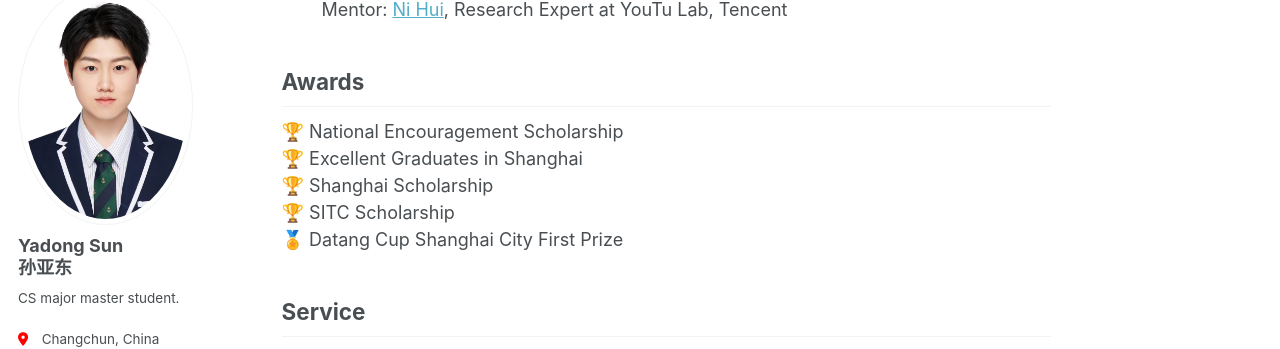
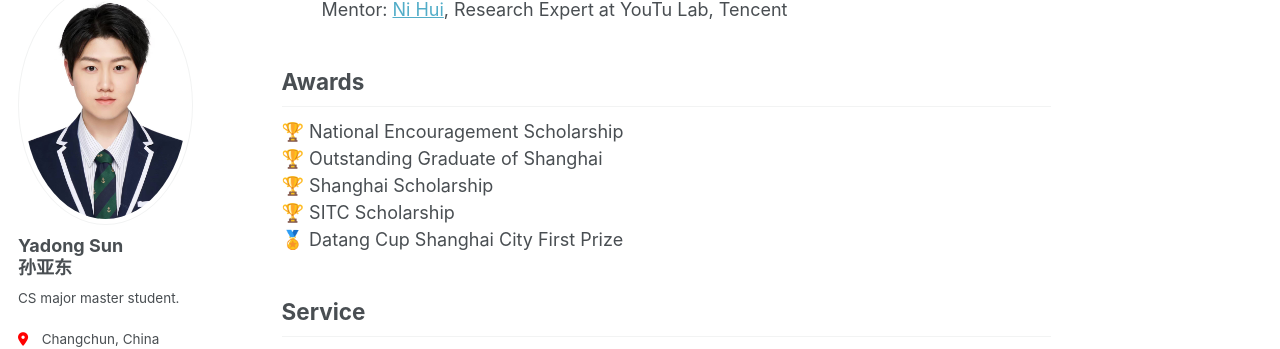
Before and after one commit to sun-yd/sun-yd.github.io, a Jekyll site: the page built from _pages/about.md, in a window 1280 px wide and 900 px high, scrolled down 1025 px. Shown: the part 121-470 px from the top of the window. Built offline with Jekyll 4.4.1, drawn with Linux system fonts in a browser that asks for light colours.

Commit message:
Update about.md

```diff
--- a/_pages/about.md
+++ b/_pages/about.md
@@ -62,7 +62,7 @@ Awards
 <p style="text-align: justify;">
 🏆 National Encouragement Scholarship
 <br>
-🏆 Excellent Graduates in Shanghai
+🏆 Outstanding Graduate of Shanghai
 <br>
 🏆 Shanghai Scholarship
 <br>
```
